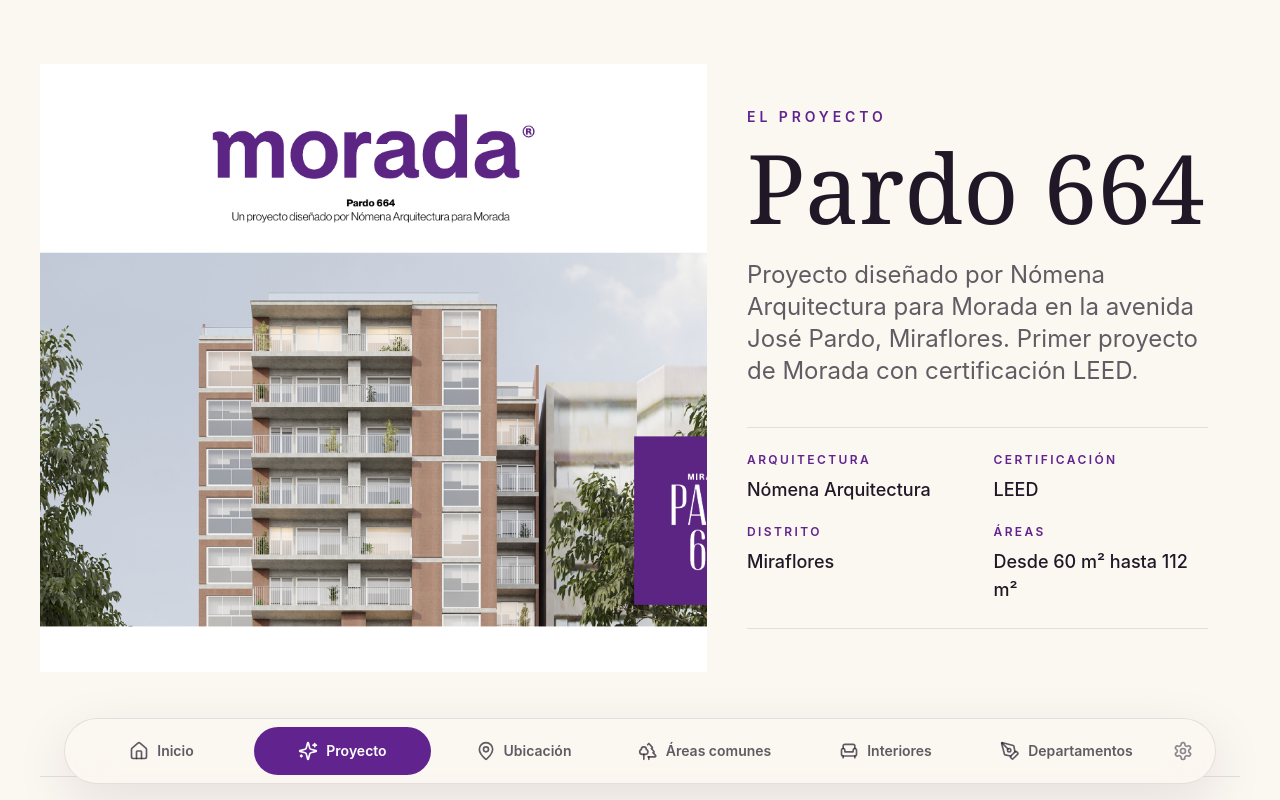
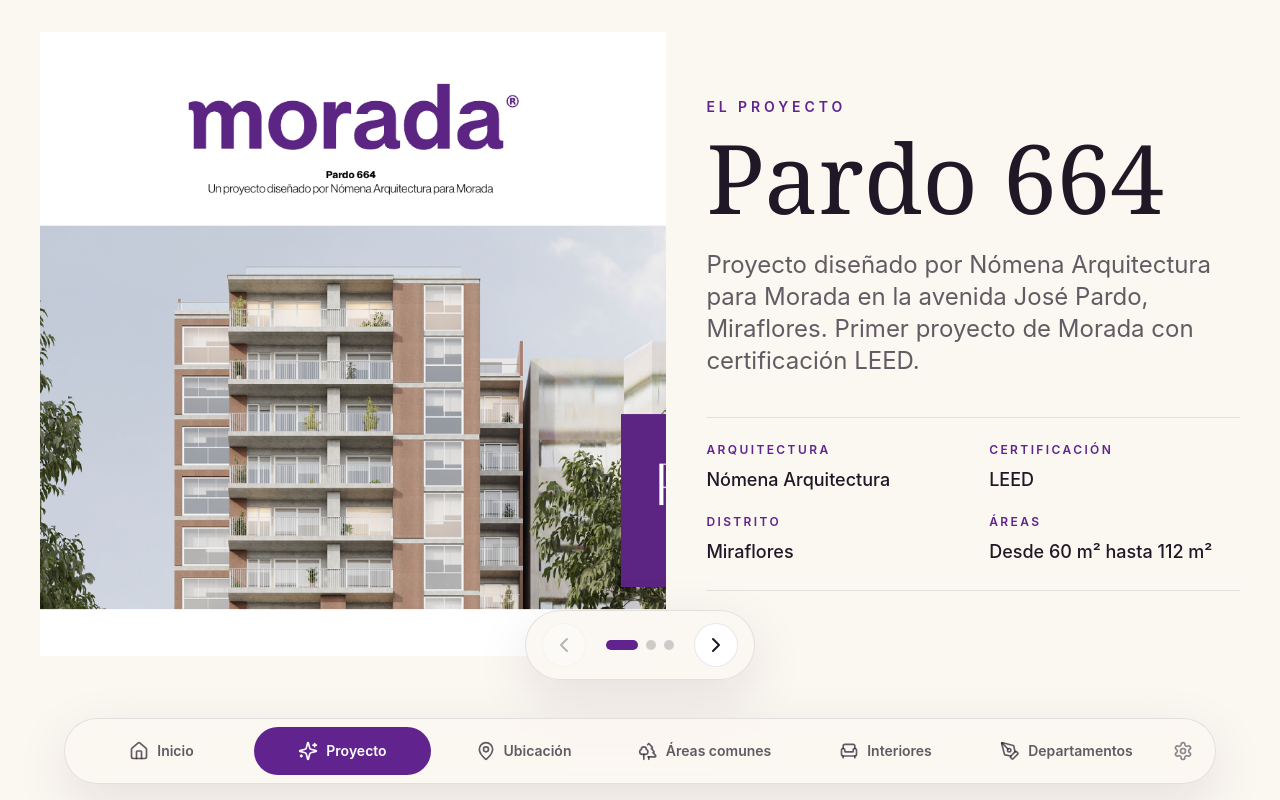
Before and after one commit to pcovinos1/pardo-664, a React (Vite) app: page / in a window 1280 px wide. Both pictures are taken after a click on the button "Explorar el proyecto". Shown: the top 800 px of the page. Built offline with nearby package versions, Linux system fonts and the light colour scheme.

Commit message:
Convierte secciones editoriales a navegación horizontal

```diff
--- a/src/App.tsx
+++ b/src/App.tsx
@@ -129,12 +129,17 @@
   const architectureImage = architectureGallery?.images[0];
   const section = getSection(project, "project");
   return (
-    <section className="editorial-page">
-      <div className="editorial-hero">
-        <button className="editorial-hero__image" onClick={() => onOpenGallery({ images, index: 0 })} type="button">
+    <HorizontalSections
+      label="Proyecto"
+      slides={[
+        {
+          id: "project-intro",
+          content: (
+            <div className="horizontal-editorial-layout">
+              <button className="horizontal-editorial-image" onClick={() => onOpenGallery({ images, index: 0 })} type="button">
                 <img src={images[0]?.src} alt="Pardo 664" />
               </button>
-        <div className="editorial-hero__copy">
+              <article>
                 <p className="eyebrow">{section.title}</p>
                 <h1 className="editorial-title">{project.name}</h1>
                 <p className="editorial-lead">{project.shortDescription}</p>
@@ -144,35 +149,48 @@
                   <Stat label="Distrito" value={project.district} />
                   <Stat label="Áreas" value={project.areaRange} />
                 </div>
+              </article>
             </div>
-      </div>
-      <section className="project-interiors">
-        <div className="project-section-heading">
+          )
+        },
+        {
+          id: "project-facade",
+          content: (
+            <div className="horizontal-feature-layout">
+              <article>
                 <p className="eyebrow">{projectFacadeGallery?.title ?? "Fachada y proyecto"}</p>
                 <h2 className="font-display text-4xl leading-tight md:text-6xl">Tres miradas a la arquitectura de Pardo 664.</h2>
                 <p>{section.summary}</p>
-        </div>
-        <div className="project-interior-grid">
+              </article>
+              <div className="horizontal-image-strip">
                 {projectFacadeImages.map((image, index) => (
-            <button key={image.id} className={index === 0 ? "is-large" : ""} onClick={() => projectFacadeGallery && onOpenGallery({ images: projectFacadeGallery.images, index })} type="button">
+                  <button key={image.id} className={index === 0 ? "is-wide" : ""} onClick={() => projectFacadeGallery && onOpenGallery({ images: projectFacadeGallery.images, index })} type="button">
                     <img src={image.src} alt={image.title} />
                     <span>{image.title}</span>
                   </button>
                 ))}
               </div>
-      </section>
-      <section className="project-architects">
-        <button className="project-architects__image" onClick={() => architectureGallery && onOpenGallery({ images: architectureGallery.images, index: 0 })} type="button">
+            </div>
+          )
+        },
+        {
+          id: "project-architects",
+          content: (
+            <div className="horizontal-editorial-layout is-reversed">
+              <button className="horizontal-editorial-image" onClick={() => architectureGallery && onOpenGallery({ images: architectureGallery.images, index: 0 })} type="button">
                 <img src={architectureImage?.src} alt={architectureImage?.title ?? project.architect} />
               </button>
               <article>
                 <p className="eyebrow">{architectureSection.title}</p>
-          <h2 className="font-display text-4xl leading-tight md:text-6xl">{project.architect}</h2>
-          <p>{architectureSection.summary}</p>
-          {architectureImage?.description ? <p>{architectureImage.description}</p> : null}
+                <h2 className="editorial-title">{project.architect}</h2>
+                <p className="editorial-lead">{architectureSection.summary}</p>
+                {architectureImage?.description ? <p className="mt-6 text-xl leading-relaxed text-ink/70">{architectureImage.description}</p> : null}
               </article>
-      </section>
-    </section>
+            </div>
+          )
+        }
+      ]}
+    />
   );
 }
 
@@ -180,16 +198,7 @@
   const gallery = project.galleries.find((item) => item.id === "areas");
   const section = getSection(project, "amenities");
   return (
-    <section className="story-page">
-      <ParallaxStory
-        eyebrow={section.title}
-        title={gallery?.title ?? section.title}
-        text={section.summary}
-        gallery={gallery}
-        labels={project.sharedAreas}
-        onOpenGallery={onOpenGallery}
-      />
-    </section>
+    <HorizontalGalleryStory eyebrow={section.title} title={gallery?.title ?? section.title} text={section.summary} gallery={gallery} labels={project.sharedAreas} onOpenGallery={onOpenGallery} />
   );
 }
 
@@ -221,16 +230,7 @@
   const gallery = project.galleries.find((item) => item.id === "interiores");
   const section = getSection(project, "interiors");
   return (
-    <section className="story-page">
-      <ParallaxStory
-        eyebrow={section.title}
-        title={gallery?.title ?? section.title}
-        text={section.summary}
-        gallery={gallery}
-        labels={gallery?.images.map((image) => image.title) ?? ["Sala", "Comedor", "Cocina", "Dormitorio principal", "Dormitorio secundario", "Baño", "Detalles de materiales"]}
-        onOpenGallery={onOpenGallery}
-      />
-    </section>
+    <HorizontalGalleryStory eyebrow={section.title} title={gallery?.title ?? section.title} text={section.summary} gallery={gallery} labels={gallery?.images.map((image) => image.title) ?? ["Sala", "Comedor", "Cocina", "Dormitorio principal", "Dormitorio secundario", "Baño", "Detalles de materiales"]} onOpenGallery={onOpenGallery} />
   );
 }
 
@@ -360,6 +360,84 @@
         </div>
       </div>
     </div>
+  );
+}
+
+function HorizontalSections({ label, slides }: { label: string; slides: Array<{ id: string; content: JSX.Element }> }) {
+  const [index, setIndex] = useState(0);
+  const trackRef = useRef<HTMLDivElement | null>(null);
+  const goTo = (nextIndex: number) => {
+    const boundedIndex = Math.min(slides.length - 1, Math.max(0, nextIndex));
+    setIndex(boundedIndex);
+    const track = trackRef.current;
+    if (track) track.scrollTo({ left: track.clientWidth * boundedIndex, behavior: "smooth" });
+  };
+  return (
+    <section className="horizontal-story" aria-label={label}>
+      <div className="horizontal-track" ref={trackRef} onScroll={(event) => setIndex(Math.round(event.currentTarget.scrollLeft / event.currentTarget.clientWidth))}>
+        {slides.map((slide) => (
+          <section className="horizontal-slide" key={slide.id}>
+            {slide.content}
+          </section>
+        ))}
+      </div>
+      {slides.length > 1 ? (
+        <div className="horizontal-nav">
+          <button onClick={() => goTo(index - 1)} disabled={index === 0} type="button" aria-label="Anterior"><ChevronLeft /></button>
+          <div>
+            {slides.map((slide, dotIndex) => (
+              <button key={slide.id} className={dotIndex === index ? "is-active" : ""} onClick={() => goTo(dotIndex)} type="button" aria-label={`Ir a sección ${dotIndex + 1}`} />
+            ))}
+          </div>
+          <button onClick={() => goTo(index + 1)} disabled={index === slides.length - 1} type="button" aria-label="Siguiente"><ChevronRight /></button>
+        </div>
+      ) : null}
+    </section>
+  );
+}
+
+function HorizontalGalleryStory({ eyebrow, title, text, gallery, labels, onOpenGallery }: { eyebrow: string; title: string; text: string; gallery?: Gallery; labels: string[]; onOpenGallery: (value: { images: GalleryImage[]; index: number }) => void }) {
+  if (!gallery || gallery.images.length === 0) return null;
+  return (
+    <HorizontalSections
+      label={title}
+      slides={[
+        {
+          id: "intro",
+          content: (
+            <div className="horizontal-gallery-intro">
+              <article>
+                <p className="eyebrow">{eyebrow}</p>
+                <h1 className="editorial-title">{title}</h1>
+                <p className="editorial-lead">{text}</p>
+                <div className="photobook-labels">
+                  {labels.map((label) => <span key={label}>{label}</span>)}
+                </div>
+              </article>
+              <button onClick={() => onOpenGallery({ images: gallery.images, index: 0 })} type="button">
+                <img src={gallery.images[0].src} alt={gallery.images[0].title} />
+                <span>{gallery.images[0].title}</span>
+              </button>
+            </div>
+          )
+        },
+        ...gallery.images.map((image, imageIndex) => ({
+          id: image.id,
+          content: (
+            <div className="horizontal-gallery-slide">
+              <button onClick={() => onOpenGallery({ images: gallery.images, index: imageIndex })} type="button">
+                <img src={image.src} alt={image.title} />
+              </button>
+              <article>
+                <span>{String(imageIndex + 1).padStart(2, "0")}</span>
+                <h2>{image.title}</h2>
+                {image.description ? <p>{image.description}</p> : null}
+              </article>
+            </div>
+          )
+        }))
+      ]}
+    />
   );
 }
 
--- a/src/styles/index.css
+++ b/src/styles/index.css
@@ -245,6 +245,139 @@
 
   .photobook-thumbs img {
     @apply h-full w-full object-cover;
+  }
+
+  .horizontal-story {
+    @apply relative min-h-screen animate-[fadeIn_520ms_ease_both] overflow-hidden bg-paper pb-32 text-ink;
+  }
+
+  .horizontal-track {
+    @apply flex h-[calc(100vh-7.5rem)] snap-x snap-mandatory overflow-x-auto scroll-smooth;
+    scrollbar-width: none;
+  }
+
+  .horizontal-track::-webkit-scrollbar {
+    display: none;
+  }
+
+  .horizontal-slide {
+    @apply grid h-full w-full shrink-0 snap-start place-items-center px-5 py-8 md:px-10;
+  }
+
+  .horizontal-nav {
+    @apply pointer-events-none absolute bottom-32 left-1/2 z-30 flex -translate-x-1/2 items-center gap-5 rounded-full border border-ink/10 bg-paper/90 px-4 py-3 shadow-soft backdrop-blur;
+  }
+
+  .horizontal-nav > button {
+    @apply pointer-events-auto grid size-11 place-items-center rounded-full border border-ink/10 bg-white text-ink transition disabled:opacity-30;
+  }
+
+  .horizontal-nav div {
+    @apply flex items-center gap-2;
+  }
+
+  .horizontal-nav div button {
+    @apply pointer-events-auto size-2.5 rounded-full bg-ink/20 transition;
+  }
+
+  .horizontal-nav div button.is-active {
+    @apply w-8 bg-morada;
+  }
+
+  .horizontal-editorial-layout {
+    @apply mx-auto grid h-full w-full max-w-[1680px] items-center gap-10 lg:grid-cols-[1.08fr_0.92fr];
+  }
+
+  .horizontal-editorial-layout.is-reversed {
+    @apply lg:grid-cols-[0.95fr_1.05fr];
+  }
+
+  .horizontal-editorial-layout.is-reversed .horizontal-editorial-image {
+    @apply lg:order-2;
+  }
+
+  .horizontal-editorial-layout.is-reversed article {
+    @apply lg:order-1;
+  }
+
+  .horizontal-editorial-image {
+    @apply block h-[58vh] min-h-[430px] overflow-hidden bg-white lg:h-[78vh];
+  }
+
+  .horizontal-editorial-image img,
+  .horizontal-image-strip img,
+  .horizontal-gallery-intro img,
+  .horizontal-gallery-slide img {
+    @apply h-full w-full object-cover transition duration-700;
+  }
+
+  .horizontal-editorial-image:hover img,
+  .horizontal-image-strip button:hover img,
+  .horizontal-gallery-intro button:hover img,
+  .horizontal-gallery-slide button:hover img {
+    transform: scale(1.035);
+  }
+
+  .horizontal-feature-layout {
+    @apply mx-auto grid h-full w-full max-w-[1680px] items-center gap-10 lg:grid-cols-[0.72fr_1.28fr];
+  }
+
+  .horizontal-feature-layout article,
+  .horizontal-gallery-slide article {
+    @apply max-w-2xl;
+  }
+
+  .horizontal-feature-layout article p:not(.eyebrow) {
+    @apply mt-6 text-xl leading-relaxed text-ink/70;
+  }
+
+  .horizontal-image-strip {
+    @apply grid h-[72vh] min-h-[520px] gap-4 lg:grid-cols-[1.15fr_0.85fr] lg:grid-rows-2;
+  }
+
+  .horizontal-image-strip button {
+    @apply relative overflow-hidden bg-white text-left;
+  }
+
+  .horizontal-image-strip button.is-wide {
+    @apply lg:row-span-2;
+  }
+
+  .horizontal-image-strip span,
+  .horizontal-gallery-intro button span {
+    @apply absolute bottom-5 left-5 bg-paper/90 px-4 py-2 text-sm font-semibold text-ink backdrop-blur;
+  }
+
+  .horizontal-gallery-intro {
+    @apply mx-auto grid h-full w-full max-w-[1680px] items-center gap-10 lg:grid-cols-[0.68fr_1.32fr];
+  }
+
+  .horizontal-gallery-intro article {
+    @apply max-w-2xl;
+  }
+
+  .horizontal-gallery-intro button {
+    @apply relative block h-[72vh] min-h-[520px] overflow-hidden bg-white text-left;
+  }
+
+  .horizontal-gallery-slide {
+    @apply mx-auto grid h-full w-full max-w-[1680px] items-center gap-8 lg:grid-cols-[1.45fr_0.55fr];
+  }
+
+  .horizontal-gallery-slide button {
+    @apply block h-[76vh] min-h-[560px] overflow-hidden bg-white;
+  }
+
+  .horizontal-gallery-slide article span {
+    @apply text-xs font-semibold uppercase tracking-[0.24em] text-morada;
+  }
+
+  .horizontal-gallery-slide article h2 {
+    @apply mt-3 font-display text-4xl leading-tight md:text-6xl;
+  }
+
+  .horizontal-gallery-slide article p {
+    @apply mt-5 text-xl leading-relaxed text-ink/70;
   }
 
   .story-page {
```
Also changed, not shown: 8 other files (tests, documents, lock files or other folders). Lines whose indentation alone changed are shown as unchanged.
